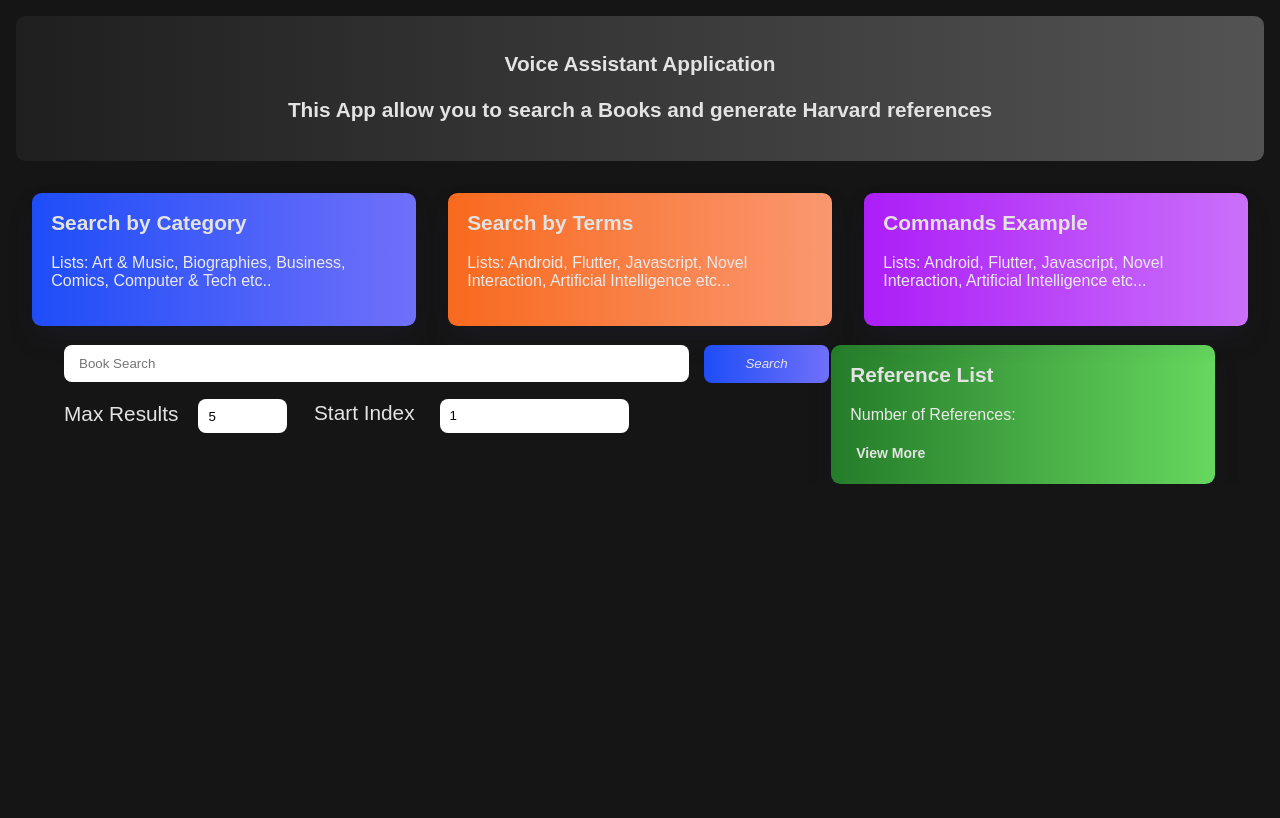
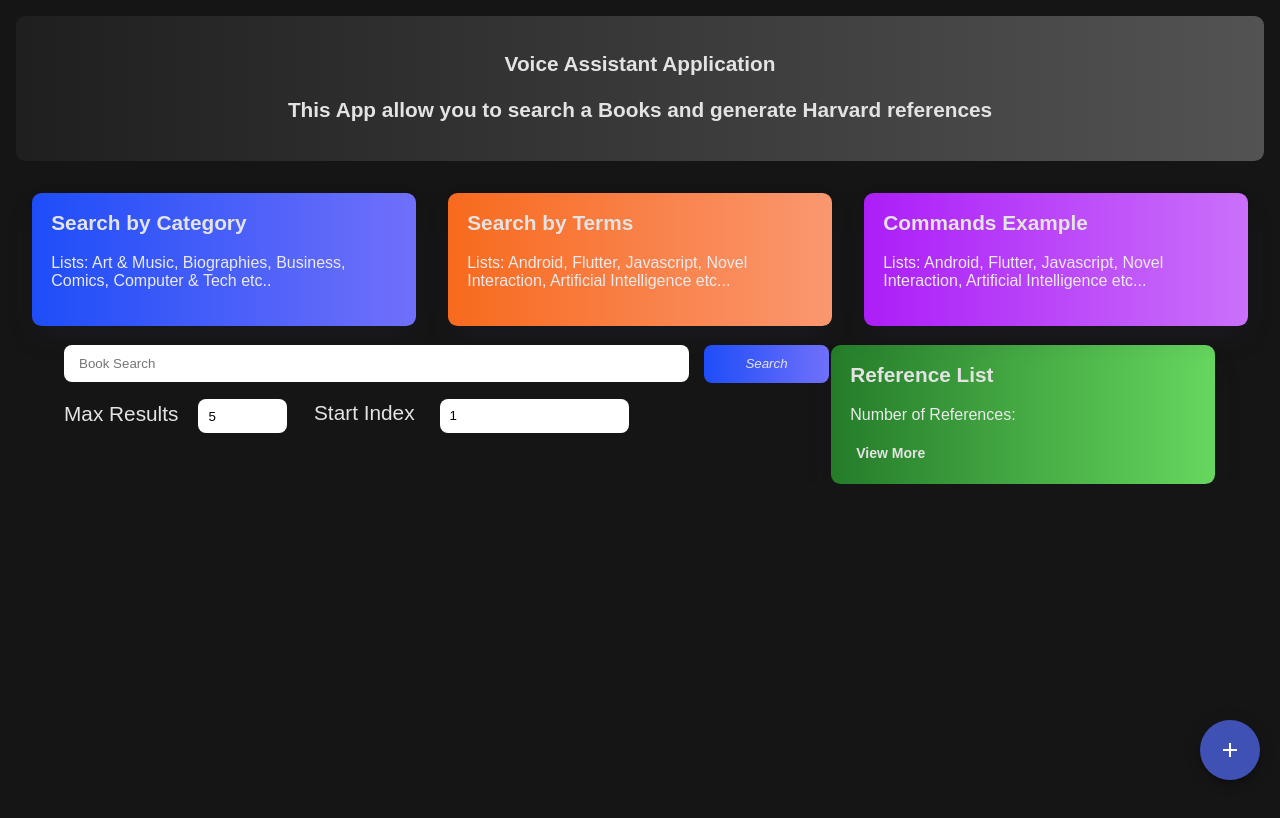
Before and after one commit to Nehal-Bhautoo/React-Voice-Assistant, a React (Create React App) app: page / in a window 1280 px wide. Shown: the top 818 px of the page. Built offline with nearby package versions, Linux system fonts and the light colour scheme.

Commit message:
:zap: Add floating icon

```diff
--- a/src/App.js
+++ b/src/App.js
@@ -1,6 +1,5 @@
 import React from 'react';
 import AppSearch from "./SearchBook";
-
 
 const App = () => {
     return(
--- a/src/BookCard.jsx
+++ b/src/BookCard.jsx
@@ -24,7 +24,6 @@ const BookCard = ({
     function reference() {
         console.log(bookNumber);
     }
-
     return(
         <Card style={{ width: '233px' }} className='cardMain '>
             <CardImg
@@ -38,7 +37,7 @@ const BookCard = ({
                 <h6 className='author-title'>{authors}</h6>
                 <h6 className='book-number'>{bookNumber}</h6>
                 <Button className='btnInfo' onClick={toggle}>More info</Button>
-                <Button className='btnReference' onClick={reference}>Reference</Button>
+                <Button className='btnReference' id={bookNumber} onClick={reference}>Reference</Button>
             </CardBody>
             <Modal isOpen={modal} toggle={toggle}>
                 <div className='modal-header d-flex justify-content-center'>
--- a/src/SearchBook.jsx
+++ b/src/SearchBook.jsx
@@ -11,6 +11,18 @@ import { ToastContainer, toast } from 'react-toastify';
 import 'react-toastify/dist/ReactToastify.min.css';
 import axios from 'axios';
 import BookCard from './BookCard.jsx';
+import AddIcon from "@material-ui/icons/Add";
+import Fab from "@material-ui/core/Fab";
+
+const styles = {
+    fab: {
+        width: 60,
+        height: 60,
+        position: "fixed",
+        bottom: 20,
+        right: 20,
+    }
+}
 
 function AppSearch() {
     // States
@@ -145,6 +157,9 @@ function AppSearch() {
             {mainHeader()}
             {handleCards()}
             <ToastContainer />
+            <Fab style={styles.fab} color='primary' aria-label='add'>
+                <AddIcon/>
+            </Fab>
         </div>
     );
 }
```
